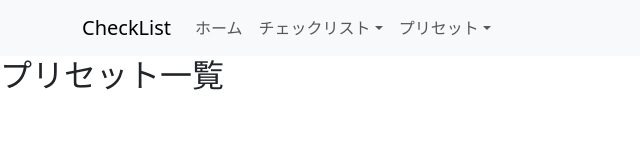
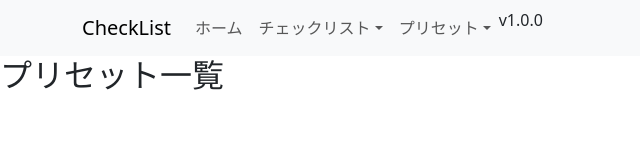
Before and after one commit to opengl-8080/checklist, a React (Create React App) app: page /checklist/presets in a window 1280 px wide. Shown: the top 160 px of the page, without its empty margins (0-640 px from the left). Built offline with nearby package versions, Linux system fonts and the light colour scheme.

Commit message:
バージョンを記載

```diff
--- a/src/routes/Layout.tsx
+++ b/src/routes/Layout.tsx
@@ -22,6 +22,7 @@ function Layout() {
                             <NavDropdown.Item as={Link} to="/presets">一覧</NavDropdown.Item>
                             <NavDropdown.Item as={Link} to="/preset/register">登録</NavDropdown.Item>
                         </NavDropdown>
+                        <Nav.Item>v1.0.0</Nav.Item>
                     </Nav>
                     </Navbar.Collapse>
                 </Container>
```
Also changed, not shown: 5 other files (tests, documents, lock files or other folders).
